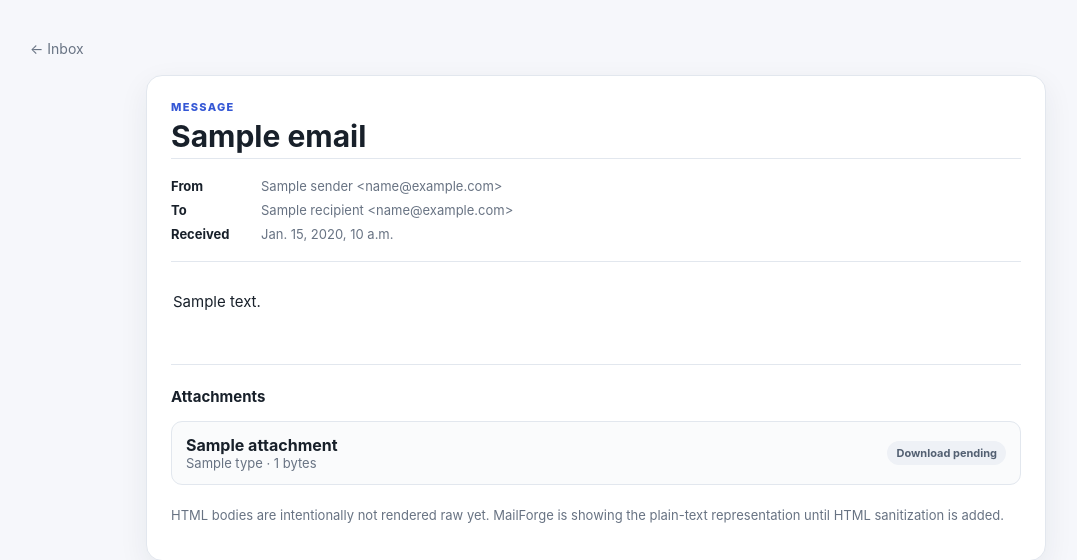
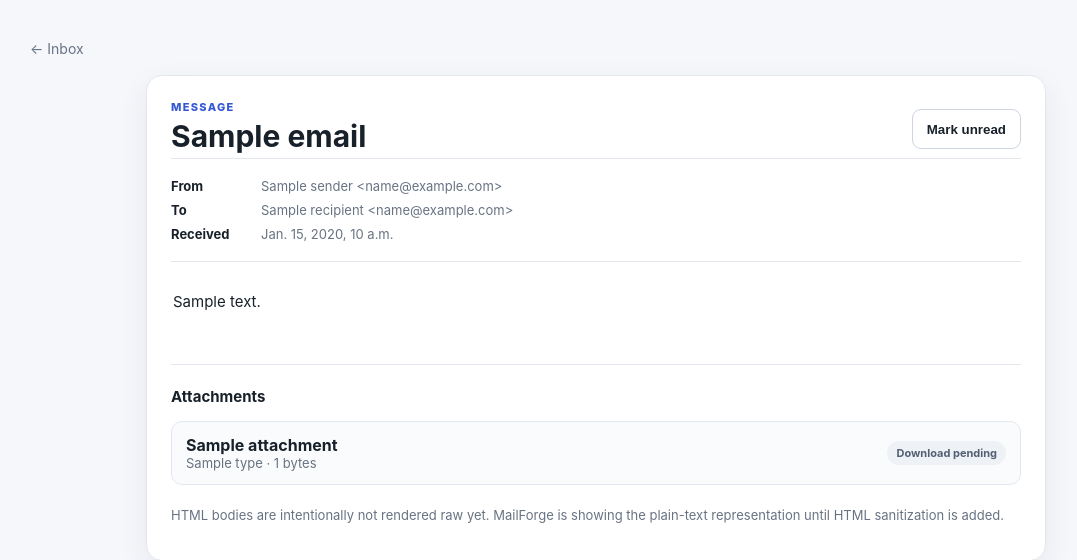
Before and after one commit to birleopold/mailforge-platform, a Django app: template templates/webmail/message.html in a window 1280 px wide. Shown: the part 64-624 px from the top of the page, without its empty margins (44-1121 px from the left). Run offline with Django 5.2, Linux system fonts and the light colour scheme; the template is opened without the code that fills it: most values are stand-ins (such as "Sample title", 1, 10 or a date in 2020).

Commit message:
Add mark-unread message action

```diff
--- a/templates/webmail/message.html
+++ b/templates/webmail/message.html
@@ -8,7 +8,13 @@
       <div class="eyebrow">MESSAGE</div>
       <h1>{{ email.subject|default:"(no subject)" }}</h1>
     </div>
-    {% if email.hasAttachment %}<span class="pill">Attachment</span>{% endif %}
+    <div class="message-actions">
+      {% if email.hasAttachment %}<span class="pill">Attachment</span>{% endif %}
+      <form method="post" action="{% url 'webmail-mark-unread' email_id=email.id %}">
+        {% csrf_token %}
+        <button class="button" type="submit">Mark unread</button>
+      </form>
+    </div>
   </div>
 
   <div class="message-headers">
```
